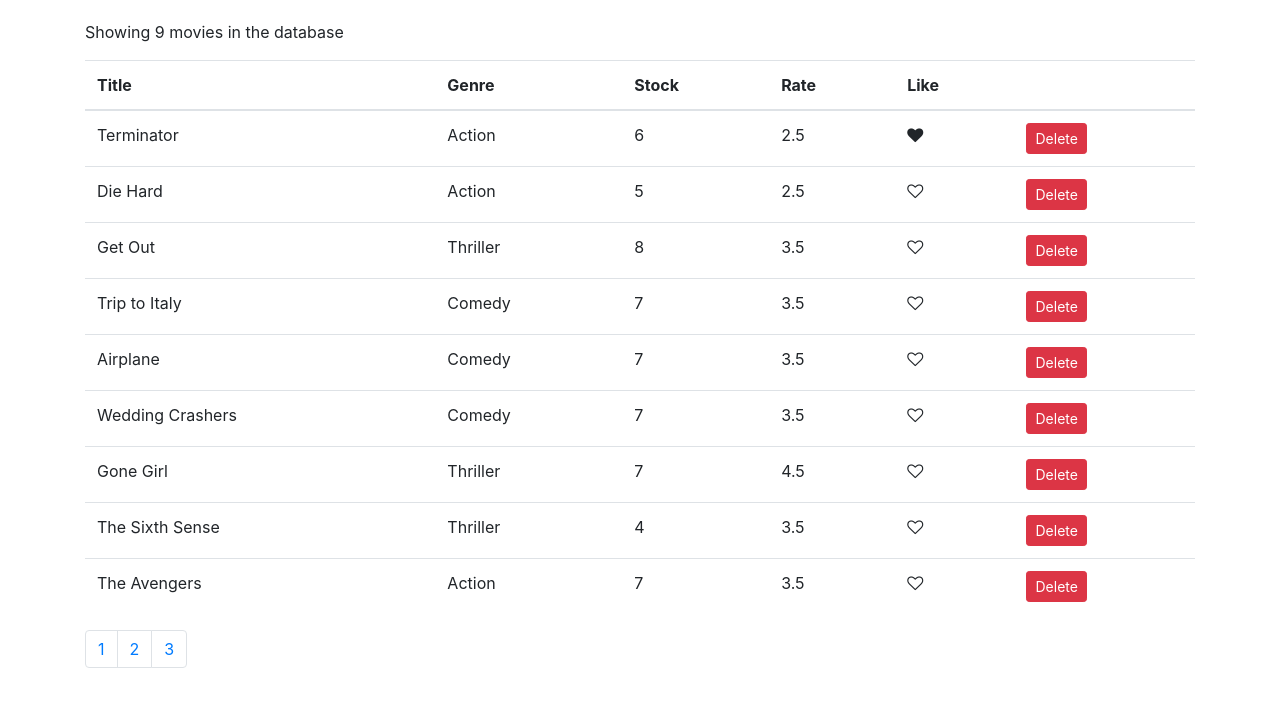
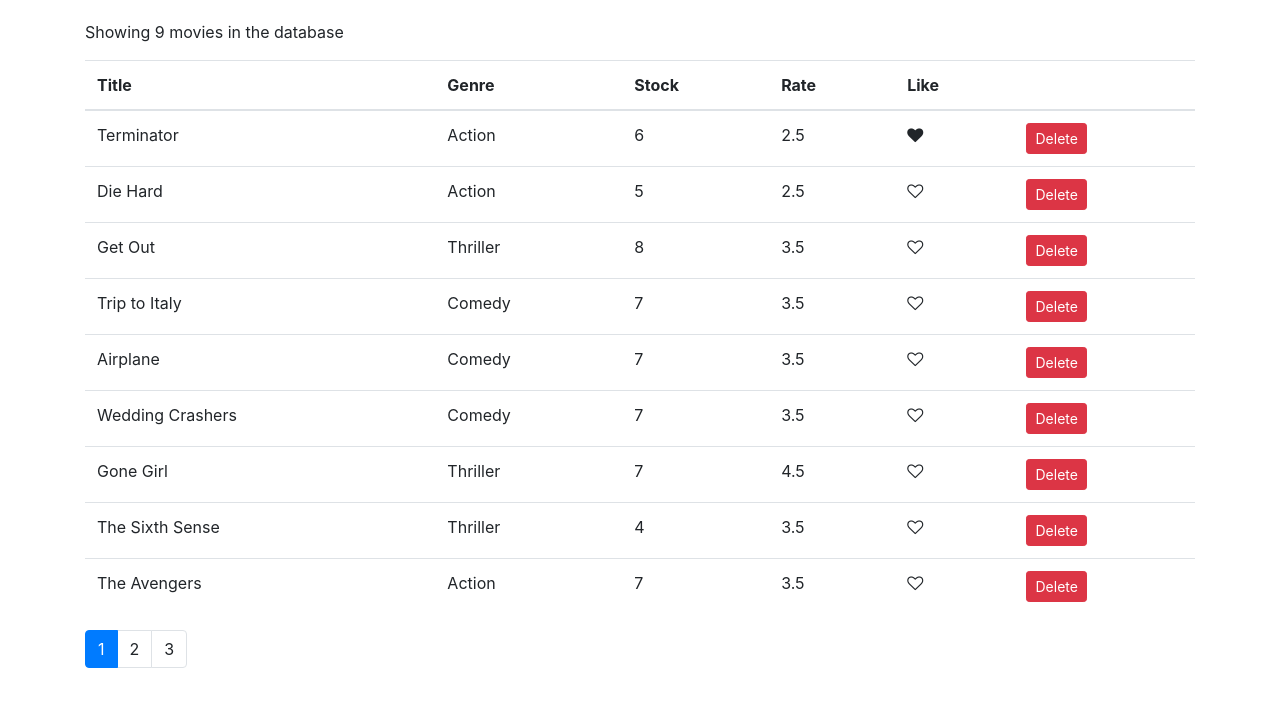
Before and after one commit to s-as-as100/myvd, a React (Create React App) app: page / in a window 1280 px wide. Shown: the top 706 px of the page. Built offline with nearby package versions, Linux system fonts and the light colour scheme.

Commit message:
handling page changes nd show active page

```diff
--- a/src/components/common/pagination.jsx
+++ b/src/components/common/pagination.jsx
@@ -5,7 +5,7 @@
 // easier to maintain JavaScript code.
 //  Lodash contains tools to simplify programming with strings, numbers, arrays, functions and objects.
 const Pagination = props => {
-    const {itemsCount, pageSize} = props;
+    const {itemsCount, pageSize,onPageChange, currentPage} = props;
     const pagesCount = Math.ceil(itemsCount / pageSize);
     if( pagesCount=== 1) return null;
 
@@ -13,8 +13,8 @@
     return (
         <nav>
   <ul className="pagination">
-      {pages.map(page =>( <li key={page} className="page-item">
-        <a className="page-link" href="#">{page}</a>
+      {pages.map(page =>( <li key={page} className={page === currentPage ? 'page-item active' : 'page-item'}>
+        <a className="page-link" onClick = {() =>  onPageChange(page)}>{page}</a>
         </li>))
 }
     {/* <li class="page-item"><a class="page-link" href="#">2</a></li>
--- a/src/components/movies.jsx
+++ b/src/components/movies.jsx
@@ -6,11 +6,12 @@
  class Movies extends Component {
      state = {
          movies: getMovies(),
+         currentPage: 1,
          pageSize : 4
       };
 
       handlePageChange = page => {
-       console.log(page)
+       this.setState({currentPage: page});
       }
       handleDelete = movie => {
 
@@ -33,6 +34,7 @@
      render() {
 
          const { length: count } = this.state.movies;
+         const {currentPage, pageSize} = this.state;
          if (count === 0) return <p>There are no movies in the database</p>
          return(
               <React.Fragment>
@@ -64,7 +66,8 @@
              </table>
              <Pagination
              itemsCount = {count}
-             pageSize = {this.state.pageSize}
+             pageSize = {pageSize}
+             currentPage = {currentPage}
              onPageChange = {this.handlePageChange}
              />
 
```
